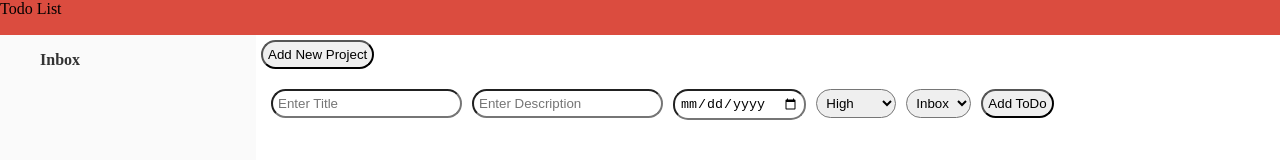
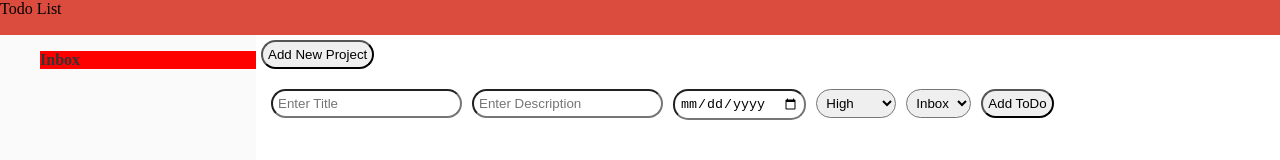
Before and after one commit to rna/todo-list, a website built with webpack: page dist/index.html in a window 1280 px wide. Both pictures are taken after a click on the item "Inbox". Built offline with nearby package versions, Linux system fonts and the light colour scheme.

Commit message:
Add highlighting style

```diff
--- a/src/dom.js
+++ b/src/dom.js
@@ -1,4 +1,5 @@
 import {handleTask, projects} from './handleTask';
+import { reduce } from 'lodash';
 
 const DOM = (function(){
 
@@ -110,7 +111,6 @@ const DOM = (function(){
     doForm.appendChild(descriptionField);
     doForm.appendChild(dateField);
     doForm.appendChild(priorityField);
-    // doForm.appendChild(readField)
     doForm.appendChild(submitButton);
 
     return doForm;
@@ -172,6 +172,15 @@ const DOM = (function(){
     return listing;
   }
 
+  const addStyle = () => {
+    const styles = document.getElementById('sideProjectList');
+    var y = styles.getElementsByTagName("*");
+  var i;
+  for (i = 0; i < y.length; i++) {
+    y[i].style.backgroundColor = "transparent";
+  }
+  }
+
   const newSideProject = (node, project) => {
     const showTasks = document.getElementById('taskDisplay');
     const item = document.createElement('li');
@@ -180,6 +189,9 @@ const DOM = (function(){
       item.addEventListener('click',()=>{
         showTasks.innerHTML = "";
         displayAllTasks(showTasks,project);
+        addStyle();
+        item.style.backgroundColor = 'red';
+
       })
     return node.appendChild(item);
   }
--- a/src/index.js
+++ b/src/index.js
@@ -71,4 +71,10 @@ document.getElementById('close').addEventListener('click', () => {
   document.querySelector('.popup').style.display = 'none';
 });
 
+const sides = document.getElementById('sideProjectList');
+sides.addEventListener('click', () => {
+  const theItem = document.getElementsByTagName("LI");
+  // theItem[0].classList.remove('selected');
+  // theItem[0].className += 'selected';
+})
 console.log(projects);
--- a/src/style.css
+++ b/src/style.css
@@ -117,3 +117,7 @@ input[type=submit]:hover, #addProjectBtn:hover {
 .showdivs {
   width: 50%;
 }
+
+li.selected {
+  background-color: #db4c3f;
+}
```
